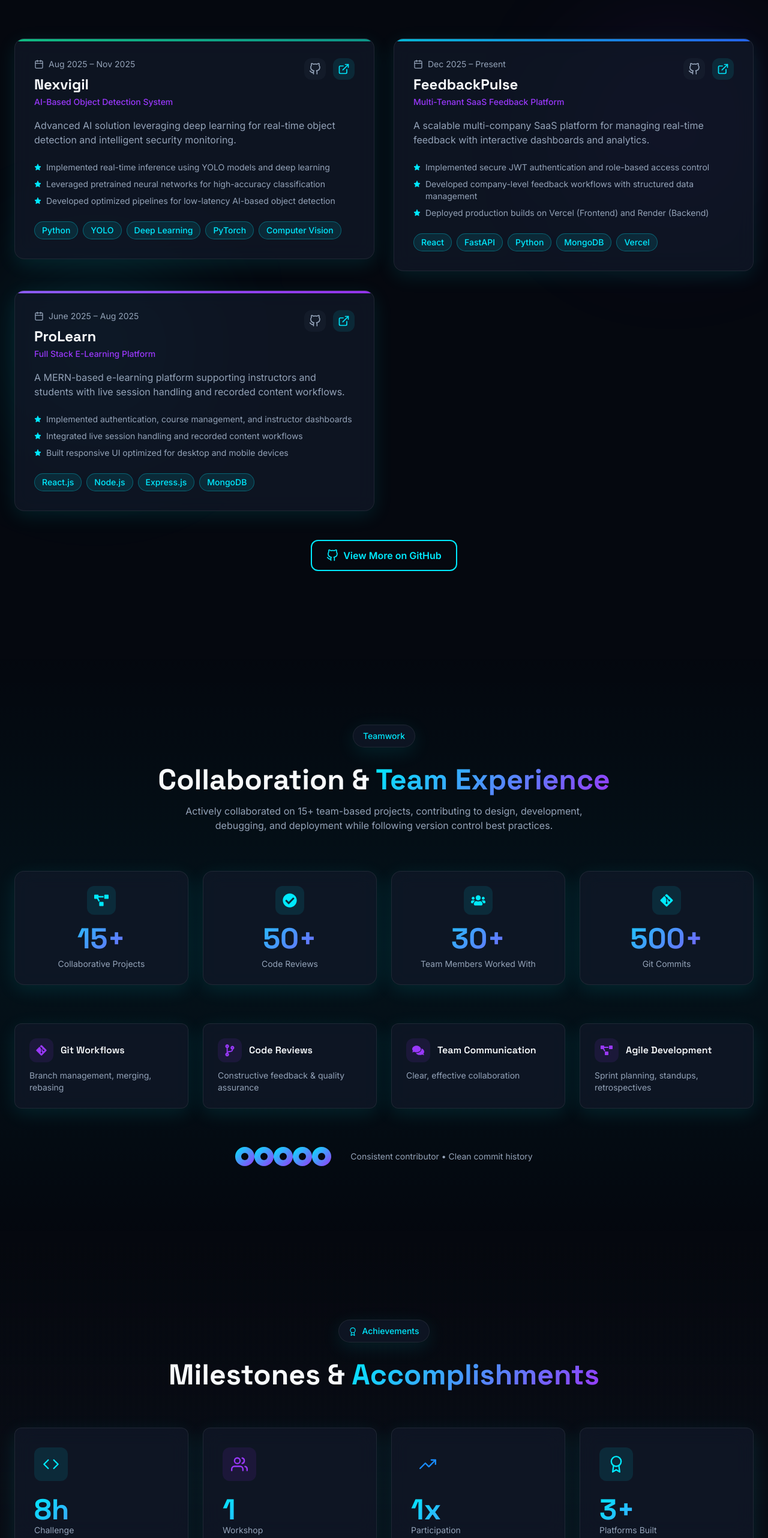
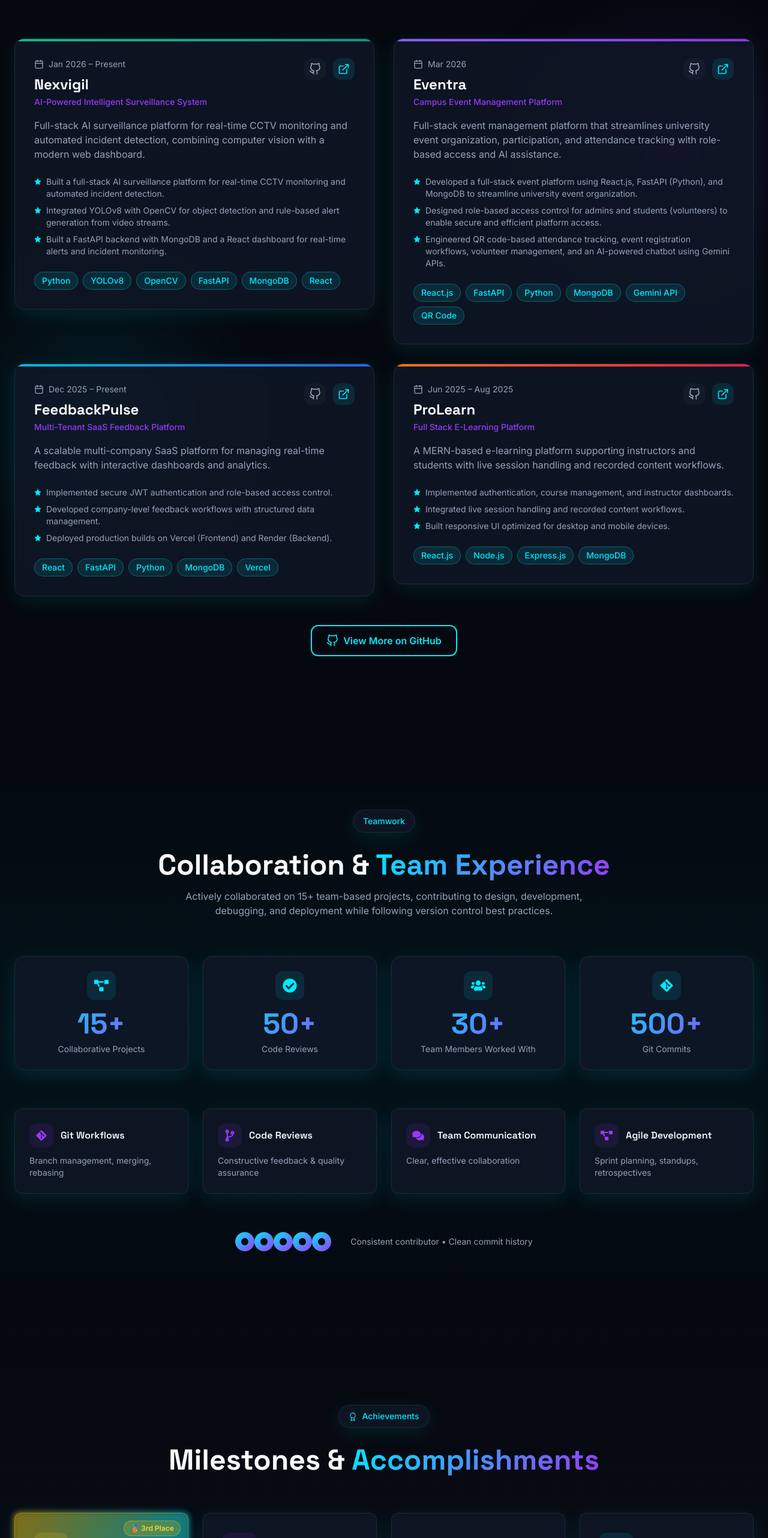
Before and after one commit to Vamshikrishna0372/Vamshi-Portfolio_Original, a React (Vite) app: page / in a window 1280 px wide. Shown: the part 8810-11374 px from the top of the page at 60% size. Built offline with nearby package versions, Linux system fonts and the light colour scheme; the HTML template or start-up script is replaced by a standard one.

Commit message:
Update Achievements, Certifications, and Projects components

```diff
--- a/index.html
+++ b/index.html
@@ -16,12 +16,18 @@
   <meta property="og:description"
     content="Specialist in MERN Stack & Agentic AI. Building the next generation of intelligent web applications." />
   <meta property="og:type" content="website" />
-  <meta property="og:image" content="/og-image.png" />
+  <meta property="og:url" content="https://vamshi-portfolio-dec25.vercel.app/" />
+  <meta property="og:image" content="https://vamshi-portfolio-dec25.vercel.app/og-image.png" />
+  <meta property="og:image:width" content="1200" />
+  <meta property="og:image:height" content="630" />
+  <meta property="og:image:alt" content="Vamshi Krishna Nagula - AI & Full Stack Developer Portfolio" />
+  <meta property="og:site_name" content="Vamshi Krishna Portfolio" />
 
   <meta name="twitter:card" content="summary_large_image" />
   <meta name="twitter:title" content="Vamshi Krishna | AI & Full Stack Developer" />
-  <meta name="twitter:description" content="Specialist in MERN Stack & Agentic AI." />
-  <meta name="twitter:image" content="/og-image.png" />
+  <meta name="twitter:description" content="Specialist in MERN Stack & Agentic AI. Building the next generation of intelligent web applications." />
+  <meta name="twitter:image" content="https://vamshi-portfolio-dec25.vercel.app/og-image.png" />
+  <meta name="twitter:image:alt" content="Vamshi Krishna Nagula - AI & Full Stack Developer Portfolio" />
 
   <!-- Fonts -->
   <link rel="preconnect" href="https://fonts.googleapis.com">
--- a/src/components/Achievements.tsx
+++ b/src/components/Achievements.tsx
@@ -2,16 +2,19 @@ import { motion } from 'framer-motion';
 import { useInView } from 'framer-motion';
 import { useRef, useEffect, useState } from 'react';
 import { FiAward, FiCode, FiUsers, FiTrendingUp, FiExternalLink } from 'react-icons/fi';
+import { FaTrophy } from 'react-icons/fa';
 
 const achievements = [
   {
-    icon: FiCode,
-    title: 'Hackathon 2K25',
-    description: 'Participated in Hackathon 2K25 at Malla Reddy University, contributing to solution design and development.',
-    metric: '8h',
-    metricLabel: 'Challenge',
-    link: 'https://drive.google.com/file/d/1r-pmY_LzN0NBZXmBXQyKHOn-QGra3cDG/view?usp=sharing',
+    icon: FaTrophy,
+    title: '🏆 3rd Place — Hackathon 2K25',
+    description:
+      'Secured 3rd Place in a 7-hour Coding Challenge at Malla Reddy University, demonstrating strong problem-solving, debugging, and full-stack development skills across multiple competitive rounds.',
+    metric: '3rd',
+    metricLabel: 'Place Winner',
+    link: 'https://drive.google.com/file/d/1YrW9Zbwr8T1y93-hE2FfxUAYaIqFucwx/view?usp=sharing',
     color: 'primary',
+    highlight: true,
   },
   {
     icon: FiUsers,
@@ -21,6 +24,7 @@ const achievements = [
     metricLabel: 'Workshop',
     link: 'https://drive.google.com/file/d/1onSLYUXQp7WfnqWMIu1AOvAmy61JeQiK/view?usp=sharing',
     color: 'secondary',
+    highlight: false,
   },
   {
     icon: FiTrendingUp,
@@ -30,6 +34,7 @@ const achievements = [
     metricLabel: 'Participation',
     link: 'https://drive.google.com/file/d/1QVuAT65eRW0Pg_XFSHG3VGBZecs62ejG/view?usp=sharing',
     color: 'accent',
+    highlight: false,
   },
   {
     icon: FiAward,
@@ -38,6 +43,7 @@ const achievements = [
     metric: '3+',
     metricLabel: 'Platforms Built',
     color: 'primary',
+    highlight: false,
   },
 ];
 
@@ -77,7 +83,7 @@ const Achievements = () => {
   const isInView = useInView(ref, { once: true, margin: '-100px' });
 
   return (
-    <section className="py-20 md:py-32 relative" ref={ref}>
+    <section id="achievements" className="py-20 md:py-32 relative" ref={ref}>
       {/* Background */}
       <div className="absolute inset-0 bg-gradient-to-b from-background via-muted/20 to-background" />
 
@@ -92,7 +98,7 @@ const Achievements = () => {
             Achievements
           </span>
           <h2 className="section-title">
-            Milestones & <span className="gradient-text">Accomplishments</span>
+            Milestones &amp; <span className="gradient-text">Accomplishments</span>
           </h2>
         </motion.div>
 
@@ -105,16 +111,52 @@ const Achievements = () => {
               animate={isInView ? { opacity: 1, y: 0 } : {}}
               transition={{ delay: index * 0.1 }}
             >
-              <div className="glass-card p-6 md:p-8 rounded-xl h-full flex flex-col">
+              {/* Special highlight ring for hackathon winner */}
+              {achievement.highlight && (
+                <div className="absolute -inset-0.5 rounded-xl bg-gradient-to-br from-yellow-400 via-primary to-secondary opacity-60 blur-sm animate-pulse pointer-events-none" />
+              )}
+
+              <div
+                className={`glass-card p-6 md:p-8 rounded-xl h-full flex flex-col relative z-10 ${
+                  achievement.highlight
+                    ? 'border border-yellow-400/40 bg-yellow-400/5'
+                    : ''
+                }`}
+              >
+                {/* Winner badge */}
+                {achievement.highlight && (
+                  <div className="absolute top-3 right-3 flex items-center gap-1 bg-yellow-400/20 text-yellow-400 text-xs font-bold px-2.5 py-1 rounded-full border border-yellow-400/40">
+                    🥉 3rd Place
+                  </div>
+                )}
+
                 {/* Icon */}
-                <div className={`w-14 h-14 rounded-xl bg-${achievement.color}/10 flex items-center justify-center mb-6 group-hover:scale-110 transition-transform`}>
-                  <achievement.icon className={`w-7 h-7 text-${achievement.color}`} />
+                <div
+                  className={`w-14 h-14 rounded-xl flex items-center justify-center mb-6 group-hover:scale-110 transition-transform ${
+                    achievement.highlight
+                      ? 'bg-yellow-400/15'
+                      : `bg-${achievement.color}/10`
+                  }`}
+                >
+                  <achievement.icon
+                    className={`w-7 h-7 ${
+                      achievement.highlight ? 'text-yellow-400' : `text-${achievement.color}`
+                    }`}
+                  />
                 </div>
 
                 {/* Metric */}
                 <div className="mb-4">
-                  <div className="text-4xl md:text-5xl font-heading font-bold gradient-text">
-                    <AnimatedCounter target={achievement.metric} />
+                  <div
+                    className={`text-4xl md:text-5xl font-heading font-bold ${
+                      achievement.highlight ? 'text-yellow-400' : 'gradient-text'
+                    }`}
+                  >
+                    {achievement.highlight ? (
+                      <span>{achievement.metric}</span>
+                    ) : (
+                      <AnimatedCounter target={achievement.metric} />
+                    )}
                   </div>
                   <div className="text-sm text-muted-foreground">{achievement.metricLabel}</div>
                 </div>
@@ -133,17 +175,25 @@ const Achievements = () => {
                     href={achievement.link}
                     target="_blank"
                     rel="noopener noreferrer"
-                    className="inline-flex items-center gap-2 text-primary text-sm mt-4 hover:underline"
+                    className={`inline-flex items-center gap-2 text-sm mt-4 hover:underline font-medium ${
+                      achievement.highlight ? 'text-yellow-400' : 'text-primary'
+                    }`}
                     whileHover={{ x: 3 }}
                   >
                     <FiExternalLink className="w-4 h-4" />
-                    View Certificate
+                    {achievement.highlight ? 'View Achievement' : 'View Certificate'}
                   </motion.a>
                 )}
               </div>
 
               {/* Glow effect on hover */}
-              <div className={`absolute inset-0 rounded-xl bg-${achievement.color}/5 opacity-0 group-hover:opacity-100 transition-opacity blur-xl -z-10 pointer-events-none`} />
+              <div
+                className={`absolute inset-0 rounded-xl opacity-0 group-hover:opacity-100 transition-opacity blur-xl -z-10 pointer-events-none ${
+                  achievement.highlight
+                    ? 'bg-yellow-400/10'
+                    : `bg-${achievement.color}/5`
+                }`}
+              />
             </motion.div>
           ))}
         </div>
--- a/src/components/Certifications.tsx
+++ b/src/components/Certifications.tsx
@@ -6,17 +6,18 @@ import { FaJava, FaPython } from 'react-icons/fa';
 
 const certifications = [
   {
-    title: 'Java Full Stack Development Internship (10 Weeks)',
-    issuer: 'EduSkills Academy',
+    title: 'Java Full Stack Developer Virtual Internship',
+    issuer: 'EduSkills Academy (AICTE Supported)',
+    date: 'Mar 2026',
     icon: FaJava,
-    link: 'https://drive.google.com/file/d/1412xgS8sw2yaHBa2qg3JbJwt8PAqOkhZ/view?usp=sharing',
+    link: 'https://drive.google.com/file/d/1mbMz80-6fxcpSUtih2J52j3PxOBv1Iwh/view?usp=drive_link',
     color: '#ED8B00',
   },
   {
     title: 'Cambridge English: C1 Advanced (CEFR Level C1)',
     issuer: 'Cambridge Assessment English',
     icon: FiAward,
-    link: '#',
+    link: 'https://drive.google.com/file/d/1l9vClsxgRPPUHlIshNpGiQo3q8STJHT9/view?usp=sharing',
     color: '#E01E2E',
   },
   {
@@ -54,8 +55,12 @@ const Certifications = () => {
   const isInView = useInView(ref, { once: true, margin: '-100px' });
 
   return (
-    <section className="py-20 md:py-32 relative" ref={ref}>
-      <div className="container mx-auto px-4 md:px-6">
+    <section id="certifications" className="py-20 md:py-32 relative" ref={ref}>
+      {/* Background accents */}
+      <div className="absolute top-1/3 left-0 w-72 h-72 bg-primary/8 rounded-full blur-[120px]" />
+      <div className="absolute bottom-1/3 right-0 w-72 h-72 bg-secondary/8 rounded-full blur-[120px]" />
+
+      <div className="container mx-auto px-4 md:px-6 relative z-10">
         <motion.div
           className="text-center mb-16"
           initial={{ opacity: 0, y: 30 }}
@@ -65,45 +70,69 @@ const Certifications = () => {
             Credentials
           </span>
           <h2 className="section-title">
-            <span className="gradient-text">Certifications</span>
+            My <span className="gradient-text">Certifications</span>
           </h2>
+          <p className="text-muted-foreground max-w-2xl mx-auto">
+            Verified credentials from globally recognized institutions and platforms
+          </p>
         </motion.div>
 
-        <div className="grid sm:grid-cols-2 lg:grid-cols-4 gap-4">
+        <div className="grid sm:grid-cols-2 lg:grid-cols-3 gap-5">
           {certifications.map((cert, index) => (
             <motion.a
               key={cert.title}
               href={cert.link}
               target="_blank"
               rel="noopener noreferrer"
-              className="group glass-card p-6 rounded-xl block"
+              className="group glass-card p-6 rounded-xl block relative overflow-hidden"
               initial={{ opacity: 0, y: 30 }}
               animate={isInView ? { opacity: 1, y: 0 } : {}}
               transition={{ delay: index * 0.1 }}
-              whileHover={{ y: -5 }}
+              whileHover={{ y: -5, scale: 1.02 }}
             >
-              {/* Icon */}
+              {/* Colored left accent bar */}
               <div
-                className="w-12 h-12 rounded-lg flex items-center justify-center mb-4 transition-transform group-hover:scale-110"
-                style={{ backgroundColor: `${cert.color}15` }}
+                className="absolute top-0 left-0 w-1 h-full rounded-l-xl transition-all duration-300 group-hover:w-1.5"
+                style={{ backgroundColor: cert.color }}
+              />
+
+              <div className="pl-4">
+                {/* Icon + Date row */}
+                <div className="flex items-center justify-between mb-4">
+                  <div
+                    className="w-12 h-12 rounded-lg flex items-center justify-center transition-transform group-hover:scale-110"
+                    style={{ backgroundColor: `${cert.color}18` }}
                   >
                     <cert.icon className="w-6 h-6" style={{ color: cert.color }} />
                   </div>
+                  {cert.date && (
+                    <span
+                      className="text-xs font-semibold px-2.5 py-1 rounded-full"
+                      style={{ backgroundColor: `${cert.color}18`, color: cert.color }}
+                    >
+                      {cert.date}
+                    </span>
+                  )}
+                </div>
 
                 {/* Content */}
-              <h3 className="font-heading font-semibold text-foreground mb-1 group-hover:text-primary transition-colors line-clamp-2">
+                <h3 className="font-heading font-semibold text-foreground mb-1 group-hover:text-primary transition-colors leading-snug">
                   {cert.title}
                 </h3>
-              <p className="text-sm text-muted-foreground mb-2">{cert.issuer}</p>
-              {cert.description && (
-                <p className="text-xs text-muted-foreground">{cert.description}</p>
-              )}
+                <p className="text-sm text-muted-foreground mb-4">{cert.issuer}</p>
 
                 {/* Link indicator */}
-              <div className="flex items-center gap-1 text-primary text-sm mt-4 opacity-0 group-hover:opacity-100 transition-opacity">
+                <div className="flex items-center gap-1.5 text-sm font-medium mt-2 opacity-0 group-hover:opacity-100 transition-opacity" style={{ color: cert.color }}>
                   <FiExternalLink className="w-4 h-4" />
                   <span>View Certificate</span>
                 </div>
+              </div>
+
+              {/* Hover glow */}
+              <div
+                className="absolute inset-0 opacity-0 group-hover:opacity-100 transition-opacity duration-300 pointer-events-none rounded-xl"
+                style={{ background: `radial-gradient(circle at bottom right, ${cert.color}10, transparent 70%)` }}
+              />
             </motion.a>
           ))}
         </div>
--- a/src/components/Projects.tsx
+++ b/src/components/Projects.tsx
@@ -7,28 +7,46 @@ import TiltCard from '@/components/ui/TiltCard';
 const projects = [
   {
     title: 'Nexvigil',
-    subtitle: 'AI-Based Object Detection System',
-    period: 'Aug 2025 – Nov 2025',
-    description: 'Advanced AI solution leveraging deep learning for real-time object detection and intelligent security monitoring.',
+    subtitle: 'AI-Powered Intelligent Surveillance System',
+    period: 'Jan 2026 – Present',
+    description:
+      'Full-stack AI surveillance platform for real-time CCTV monitoring and automated incident detection, combining computer vision with a modern web dashboard.',
     highlights: [
-      'Implemented real-time inference using YOLO models and deep learning',
-      'Leveraged pretrained neural networks for high-accuracy classification',
-      'Developed optimized pipelines for low-latency AI-based object detection',
+      'Built a full-stack AI surveillance platform for real-time CCTV monitoring and automated incident detection.',
+      'Integrated YOLOv8 with OpenCV for object detection and rule-based alert generation from video streams.',
+      'Built a FastAPI backend with MongoDB and a React dashboard for real-time alerts and incident monitoring.',
     ],
-    technologies: ['Python', 'YOLO', 'Deep Learning', 'PyTorch', 'Computer Vision'],
-    liveLink: '#',
+    technologies: ['Python', 'YOLOv8', 'OpenCV', 'FastAPI', 'MongoDB', 'React'],
+    liveLink: 'https://nexvigil.vercel.app/',
     githubLink: 'https://github.com/Vamshikrishna0372',
     gradient: 'from-emerald-500 to-teal-600',
+  },
+  {
+    title: 'Eventra',
+    subtitle: 'Campus Event Management Platform',
+    period: 'Mar 2026',
+    description:
+      'Full-stack event management platform that streamlines university event organization, participation, and attendance tracking with role-based access and AI assistance.',
+    highlights: [
+      'Developed a full-stack event platform using React.js, FastAPI (Python), and MongoDB to streamline university event organization.',
+      'Designed role-based access control for admins and students (volunteers) to enable secure and efficient platform access.',
+      'Engineered QR code-based attendance tracking, event registration workflows, volunteer management, and an AI-powered chatbot using Gemini APIs.',
+    ],
+    technologies: ['React.js', 'FastAPI', 'Python', 'MongoDB', 'Gemini API', 'QR Code'],
+    liveLink: 'https://eventra-iota-mocha.vercel.app/',
+    githubLink: 'https://github.com/Vamshikrishna0372',
+    gradient: 'from-violet-500 to-purple-600',
   },
   {
     title: 'FeedbackPulse',
     subtitle: 'Multi-Tenant SaaS Feedback Platform',
     period: 'Dec 2025 – Present',
-    description: 'A scalable multi-company SaaS platform for managing real-time feedback with interactive dashboards and analytics.',
+    description:
+      'A scalable multi-company SaaS platform for managing real-time feedback with interactive dashboards and analytics.',
     highlights: [
-      'Implemented secure JWT authentication and role-based access control',
-      'Developed company-level feedback workflows with structured data management',
-      'Deployed production builds on Vercel (Frontend) and Render (Backend)',
+      'Implemented secure JWT authentication and role-based access control.',
+      'Developed company-level feedback workflows with structured data management.',
+      'Deployed production builds on Vercel (Frontend) and Render (Backend).',
     ],
     technologies: ['React', 'FastAPI', 'Python', 'MongoDB', 'Vercel'],
     liveLink: 'https://feedbackpulse-bice.vercel.app/',
@@ -38,17 +56,18 @@ const projects = [
   {
     title: 'ProLearn',
     subtitle: 'Full Stack E-Learning Platform',
-    period: 'June 2025 – Aug 2025',
-    description: 'A MERN-based e-learning platform supporting instructors and students with live session handling and recorded content workflows.',
+    period: 'Jun 2025 – Aug 2025',
+    description:
+      'A MERN-based e-learning platform supporting instructors and students with live session handling and recorded content workflows.',
     highlights: [
-      'Implemented authentication, course management, and instructor dashboards',
-      'Integrated live session handling and recorded content workflows',
-      'Built responsive UI optimized for desktop and mobile devices',
+      'Implemented authentication, course management, and instructor dashboards.',
+      'Integrated live session handling and recorded content workflows.',
+      'Built responsive UI optimized for desktop and mobile devices.',
     ],
     technologies: ['React.js', 'Node.js', 'Express.js', 'MongoDB'],
     liveLink: 'https://pro-learn-gold.vercel.app/',
     githubLink: 'https://github.com/Vamshikrishna0372',
-    gradient: 'from-violet-500 to-purple-600',
+    gradient: 'from-orange-500 to-rose-600',
   },
 ];
 
@@ -177,7 +196,7 @@ const Projects = () => {
           className="text-center mt-12"
           initial={{ opacity: 0, y: 20 }}
           animate={isInView ? { opacity: 1, y: 0 } : {}}
-          transition={{ delay: 0.6 }}
+          transition={{ delay: 0.8 }}
         >
           <motion.a
             href="https://github.com/Vamshikrishna0372"
```
Also changed, not shown: public/og-image.png (added). Lines whose indentation alone changed are shown as unchanged.
